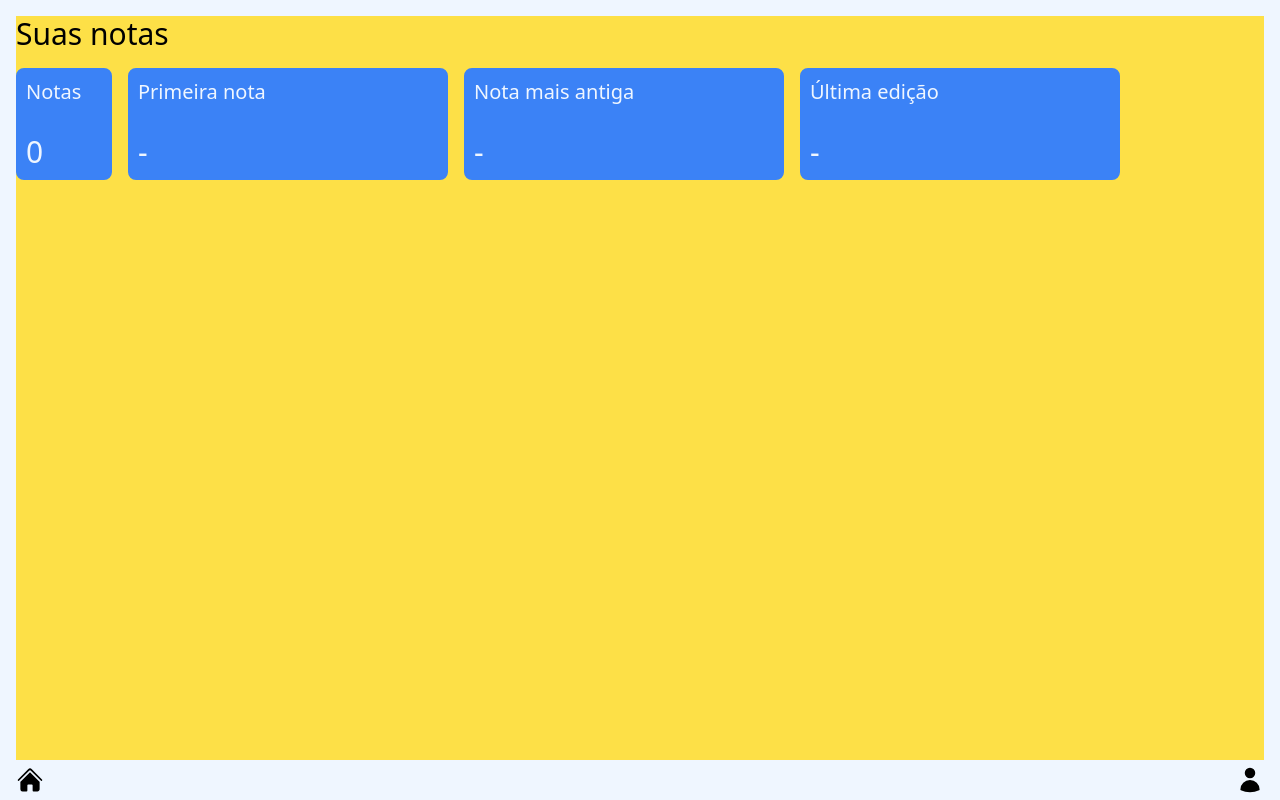
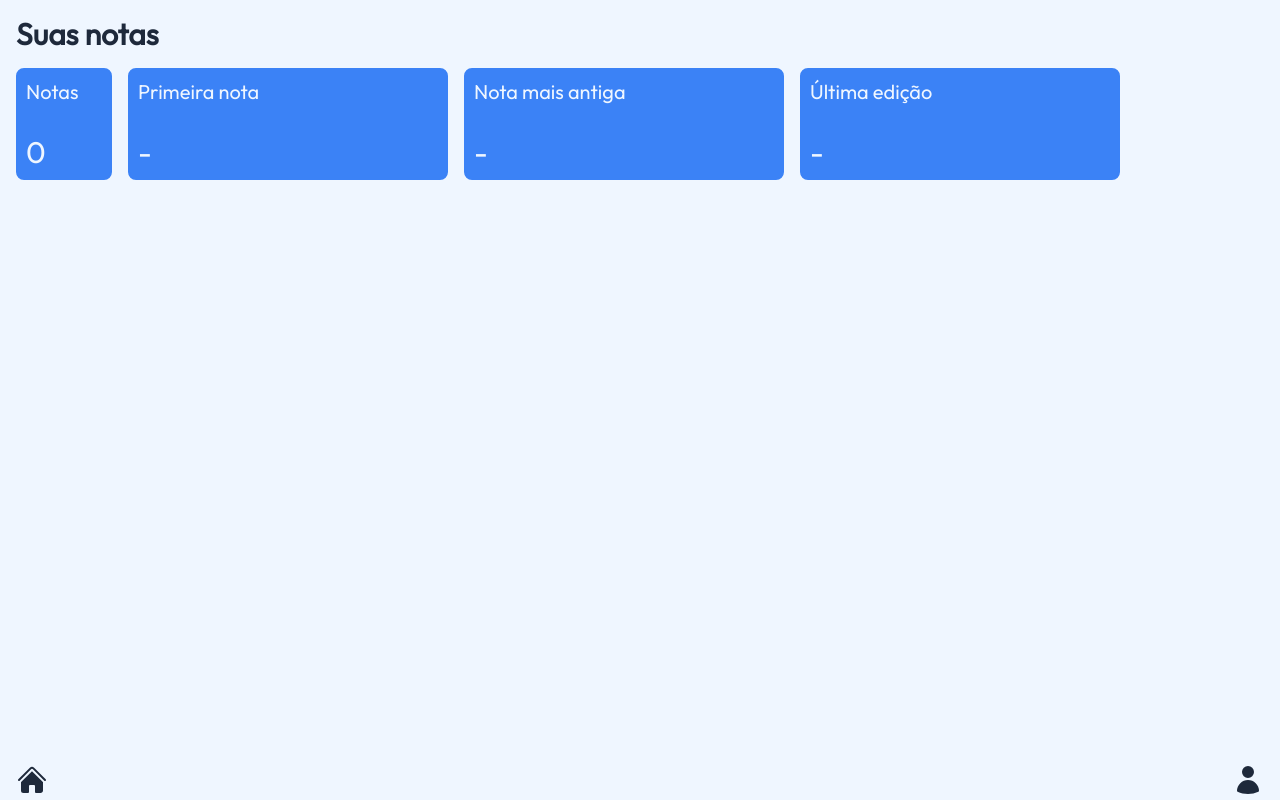
Before and after one commit to PedroHammes/myNotes, a React (Vite) app: page /profile in a window 1280 px wide. Built offline with nearby package versions, Linux system fonts and the light colour scheme.

Commit message:
organização final do layout e estilos das telas

```diff
--- a/src/App.jsx
+++ b/src/App.jsx
@@ -5,7 +5,7 @@ import './styles/index.css'
 export default function App() {
   return (
     <NotesContextProvider>
-      <div className="box-border flex flex-col h-screen px-4 py-4 pb-10 bg-blue-50">
+      <div className="box-border flex flex-col h-screen px-4 py-4 pb-10 bg-blue-50 font-outfit">
         <AppRoutes />
       </div>
     </NotesContextProvider>
--- a/src/components/Form.jsx
+++ b/src/components/Form.jsx
@@ -58,7 +58,7 @@ export default function Form({noteToEdit}) {
                 </button>
                 <input
                     type="text"
-                    className="w-full bg-blue-50 text-slate-700 text-3xl outline-none"
+                    className="w-full bg-blue-50 text-slate-800 text-3xl outline-none font-outfit"
                     placeholder="Título"
                     value={title}
                     maxLength={20}
@@ -66,7 +66,7 @@ export default function Form({noteToEdit}) {
                 />
             </div>
             <textarea
-                    className="w-full h-full bg-blue-50 p-4 text-xl text-slate-600 outline-none"
+                    className="w-full h-full bg-blue-50 p-4 text-xl text-slate-800 outline-none font-outfit"
                     name=""
                     id=""
                     placeholder="Nota..."
--- a/src/components/navbar.jsx
+++ b/src/components/navbar.jsx
@@ -21,7 +21,7 @@ export default function Navbar() {
         >
             <Link to="/">
                 <svg
-                    className="size-7"
+                    className="size-8 fill-slate-800"
                     xmlns="http://www.w3.org/2000/svg"
                     viewBox="0 0 24 24"
                     fill="currentColor"
@@ -33,7 +33,7 @@ export default function Navbar() {
 
             <Link to="/profile" >
                 <svg
-                    className="size-7"
+                    className="size-8 fill-slate-800"
                     xmlns="http://www.w3.org/2000/svg"
                     viewBox="0 0 24 24"
                     fill="currentColor"
--- a/src/pages/Home/Home.jsx
+++ b/src/pages/Home/Home.jsx
@@ -9,7 +9,7 @@ export default function Home() {
 
     return (
       <div className="flex-1 flex flex-col gap-4">
-        <h1 className="font-mono text-3xl">myNotes</h1>
+        <h1 className="font-semibold text-3xl  text-slate-800">myNotes</h1>
         <BtnToNewNote />
 
         <section
--- a/src/pages/Home/NotePreview.jsx
+++ b/src/pages/Home/NotePreview.jsx
@@ -18,18 +18,18 @@ export default function NotePreview({note}) {
     return (
             <div
                 key={note.id}
-                className="min-w-72 grow max-w-[32rem] h-[104px] rounded-lg flex flex-col p-2 space-y-2 bg-blue-200 text-slate-700"
+                className="min-w-72 grow max-w-[32rem] h-[104px] rounded-lg flex flex-col p-2 space-y-2 bg-blue-200"
             >
                 <Link to={`/${note.id}`}>
                     <div className="flex flex-row justify-between">
-                        <p className="font-bold"> {note.title} </p>
+                        <p className="font-bold  text-slate-800"> {note.title} </p>
                         <p className="font-semibold text-slate-400"> {note.created.slice(23, 28)} </p>
                     </div>
 
                     {note.content.length > 25 ?
                         <p>{note.content.slice(0,24)}...</p>
                         :
-                        <p> {note.content} </p>
+                        <p className="font-medium text-slate-800"> {note.content} </p>
                     }
                 </Link>
 
@@ -41,7 +41,7 @@ export default function NotePreview({note}) {
                     <div className="flex flex-row space-x-2">
                         <button onClick={() => handleDeleteNote(note.id)}>
                             <svg
-                                className="size-5 fill-slate-700"
+                                className="size-6 fill-slate-800"
                                 xmlns="http://www.w3.org/2000/svg"
                                 viewBox="0 0 24 24"
                                 fill="currentColor"
--- a/src/pages/Profile.jsx
+++ b/src/pages/Profile.jsx
@@ -9,8 +9,8 @@ export default function Profile() {
         flex
         flex-col
         gap-4
-       bg-yellow-300">
-        <h1 className="text-3xl">Suas notas</h1>
+        font-outfit">
+        <h1 className="font-semibold text-3xl  text-slate-800">Suas notas</h1>
 
       {/* Métricas do perfil */}
       <section className="flex flex-row flex-wrap gap-4">
@@ -59,7 +59,7 @@ export default function Profile() {
             <p className="text-3xl">
             {
                   lastEdited ?
-                  (`${lastEdited.edited.slice(0,2)} ${lastEdited.edited.slice(5,9)} ${lastEdited.edited.slice(19,21)} - ${lastEdited.edited.slice(23,28)}`) :
+                  (`${lastEdited.edited.slice(0,2)} ${lastEdited.edited.slice(5,9)} ${lastEdited.edited.slice(19,21)} (${lastEdited.edited.slice(23,28)})`) :
                   '-'
                 }
             </p>
--- a/src/styles/index.css
+++ b/src/styles/index.css
@@ -1,3 +1,4 @@
+@import url('https://fonts.googleapis.com/css2?family=Outfit&display=swap');
 @tailwind base;
 @tailwind components;
 @tailwind utilities;
--- a/tailwind.config.js
+++ b/tailwind.config.js
@@ -5,7 +5,11 @@ export default {
     "./src/**/*.{js,ts,jsx,tsx}",
   ],
   theme: {
-    extend: {},
+    extend: {
+      fontFamily: {
+        outfit: ["Outfit", "sans-serif"]
+      }
+    },
     colors: {
       blue: {
         50: '#eff6ff',
@@ -19,6 +23,7 @@ export default {
         500: '#22c55e'
       },
       slate : {
+        300: '#cbd5e1',
         400: '#94a3b8',
         500: '#64748b',
         600: '#475569',
```
